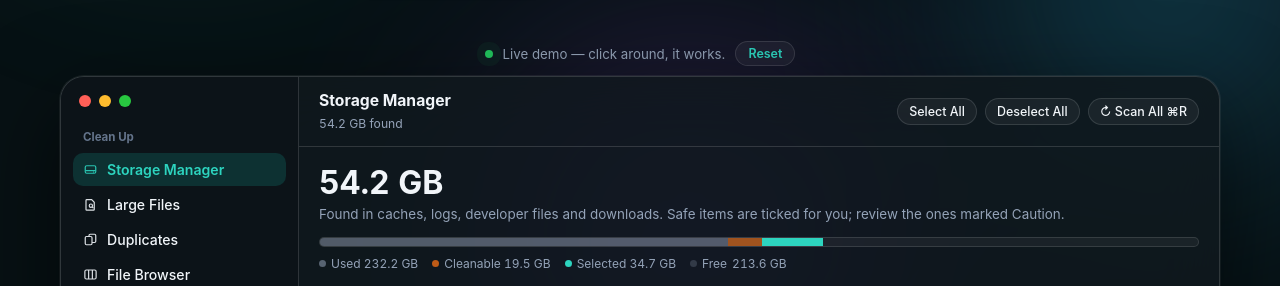
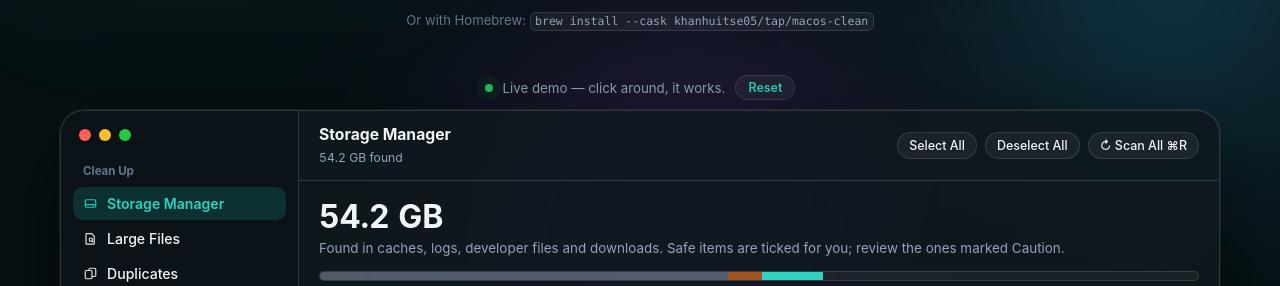
Before and after one commit to khanhuitse05/macos-clean, a plain HTML site: page web/index.html in a window 1280 px wide. Shown: the part 460-746 px from the top of the page. Drawn offline with Linux system fonts and the light colour scheme.

Commit message:
release new version

```diff
--- a/web/index.html
+++ b/web/index.html
@@ -80,6 +80,7 @@
           </a>
         </div>
         <p class="hero-caption">Free &amp; Open Source (MIT) · macOS 26+ · Apple Silicon &amp; Intel · Notarized by Apple</p>
+        <p class="hero-caption hero-brew">Or with Homebrew: <code>brew install --cask khanhuitse05/tap/macos-clean</code></p>
       </div>
 
       <div id="showcase" class="showcase-wrap">
--- a/web/styles.css
+++ b/web/styles.css
@@ -394,6 +394,15 @@ button {
   color: var(--text-tertiary);
 }
 
+.hero-brew {
+  margin-top: 6px;
+}
+
+.hero-brew code {
+  color: var(--text-secondary);
+  user-select: all;
+}
+
 /* Interactive macOS 26 App Window */
 .showcase-wrap {
   margin-top: 44px;
```
Also changed, not shown: 5 other files.
